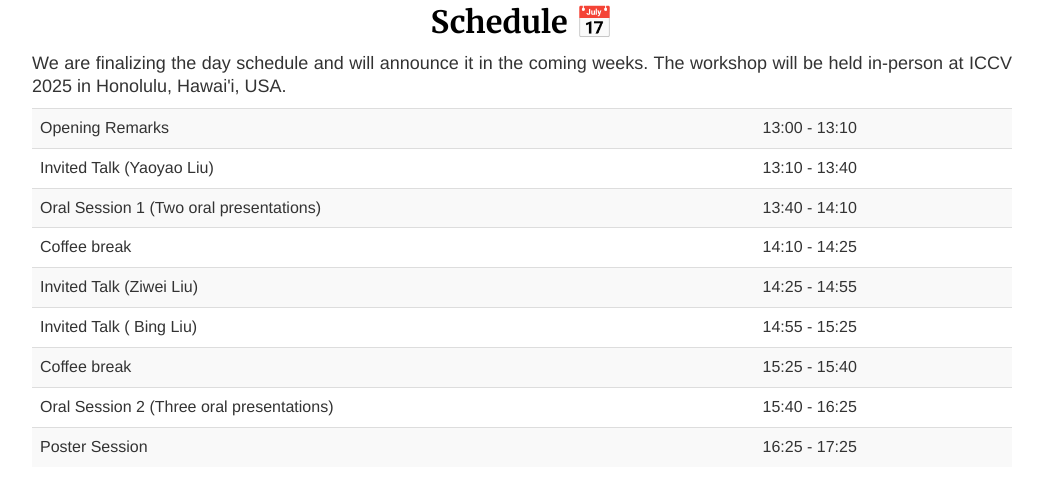
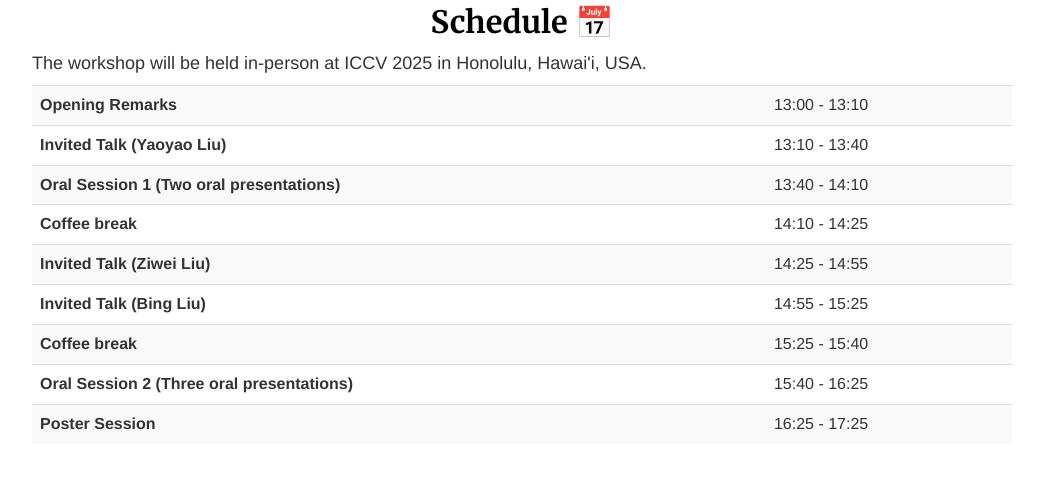
Before and after one commit to mclworkshop25/mcl-iccv2025, a plain HTML site: page ICCV2025/index.html in a window 1280 px wide. Shown: the part 2455-2945 px from the top of the page, without its empty margins (118-1161 px from the left). Drawn offline with nearby package versions, Linux system fonts and the light colour scheme; some packages are replaced by stand-ins of ours; a script that the page names is missing.

Commit message:
Update index.html

```diff
--- a/ICCV2025/index.html
+++ b/ICCV2025/index.html
@@ -476,48 +476,48 @@
 </div>
 <div class="row">
   <div class="col-xs-12">
-    <p style="font-size:18px;">We are finalizing the day schedule and will announce it in the coming weeks. The workshop will be held in-person at ICCV 2025 in Honolulu, Hawai'i, USA.
+    <p style="font-size:18px;">The workshop will be held in-person at ICCV 2025 in Honolulu, Hawai'i, USA.
       <table class="table table-striped">
       <tbody>
         <tr>
-          <td>Opening Remarks</td>
+          <td><strong>Opening Remarks</strong></td>
           <td>13:00 - 13:10 </td>
         </tr>
         <tr>
-          <td>Invited Talk (Yaoyao Liu)</td>
+          <td><strong>Invited Talk (Yaoyao Liu) </strong></td>
           <td>13:10 - 13:40</td>
         </tr>
 
         <tr>
-          <td>Oral Session 1 (Two oral presentations) </td>
+          <td><strong>Oral Session 1 (Two oral presentations) </strong></td>
           <td>13:40 - 14:10</td>
         </tr>
 
         <tr>
-          <td>Coffee break</td>
+          <td><strong>Coffee break</strong></td>
           <td>14:10 - 14:25 </td>
         </tr>
 
         <tr>
-          <td>Invited Talk (Ziwei Liu)</td>
+          <td><strong>Invited Talk (Ziwei Liu)</strong></td>
           <td>14:25 - 14:55</td>
         </tr>
         <tr>
-          <td>Invited Talk ( Bing Liu)</td>
+          <td><strong>Invited Talk (Bing Liu)</strong></td>
           <td>14:55 - 15:25</td>
         </tr>
 
         <tr>
-          <td>Coffee break</td>
+          <td><strong>Coffee break</strong></td>
           <td>15:25 - 15:40 </td>
         </tr>
 
         <tr>
-          <td>Oral Session 2 (Three oral presentations) </td>
+          <td><strong>Oral Session 2 (Three oral presentations)</strong> </td>
           <td>15:40 - 16:25</td>
         </tr>
         <tr>
-          <td>Poster Session</td>
+          <td><strong>Poster Session</strong></td>
           <td>16:25 - 17:25</td>
         </tr>
       </tbody>
```
